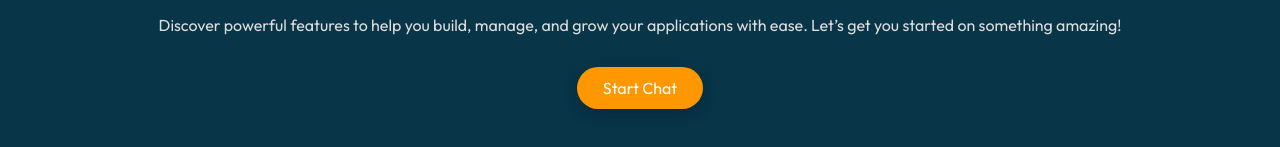
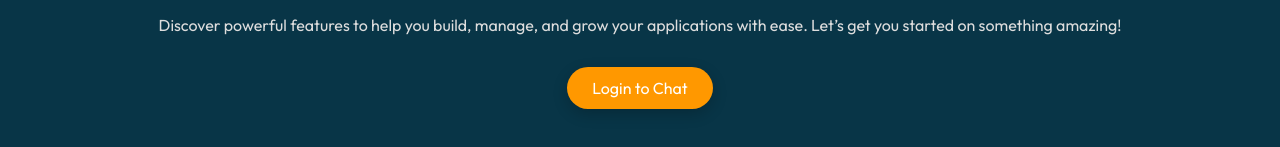
Before and after one commit to amanj18/Complete-Auth, a React (Vite) app in the folder frontend/: page / in a window 1280 px wide. Shown: the part 379-526 px from the top of the page. Built offline with nearby package versions, Linux system fonts and the light colour scheme; no server answers.

Commit message:
fix:improved css

```diff
--- a/frontend/src/components/Header.jsx
+++ b/frontend/src/components/Header.jsx
@@ -1,30 +1,43 @@
-import React, { useContext } from 'react';
+import React, { useContext } from "react";
 import { FaRegFaceSmileBeam } from "react-icons/fa6";
-import '../styles/Header.css';
-import { AppContent } from '../context/AppContext';
-import { useNavigate } from 'react-router-dom';
+import "../styles/Header.css";
+import { AppContent } from "../context/AppContext";
+import { useNavigate } from "react-router-dom";
 
 const Header = () => {
-    const {userData} = useContext(AppContent);
-    const navigate = useNavigate();
+  const { userData, isLoggedIn } = useContext(AppContent);
+  const navigate = useNavigate();
 
-    const handleChatNavigation = () => {
-      navigate('/chat');
+  const handleChatNavigation = () => {
+    if (!isLoggedIn) {
+      navigate("/login");
+    } else {
+      navigate("/chat");
     }
+  };
 
   return (
     <header className="header">
       <h1 className="header__title">
-        Hey {userData ? userData?.name : 'Developer'}
+        Hey {userData ? userData?.name : "Developer"}
         {userData?.profilePic ? (
-          <img src={userData?.profilePic} alt="User Avatar" className="header__avatar" />
-        ) : (<FaRegFaceSmileBeam className="header__icon" />)}
+          <img
+            src={userData?.profilePic}
+            alt="User Avatar"
+            className="header__avatar"
+          />
+        ) : (
+          <FaRegFaceSmileBeam className="header__icon" />
+        )}
       </h1>
       <h2 className="header__subtitle">Welcome to our app</h2>
       <p className="header__description">
-        Discover powerful features to help you build, manage, and grow your applications with ease. Let’s get you started on something amazing!
+        Discover powerful features to help you build, manage, and grow your
+        applications with ease. Let’s get you started on something amazing!
       </p>
-      <button className="header__button" onClick={handleChatNavigation}>Start Chat</button>
+      <button className="header__button" onClick={handleChatNavigation}>
+        {isLoggedIn ? "Start Chat" : "Login to Chat"}
+      </button>
     </header>
   );
 };
--- a/frontend/src/styles/Navbar.css
+++ b/frontend/src/styles/Navbar.css
@@ -135,9 +135,4 @@
     height: 36px;
     font-size: 0.95rem;
   }
-
-  .navbar__dropdown {
-    right: 50%;
-    transform: translateX(50%);
-  }
 }
```
